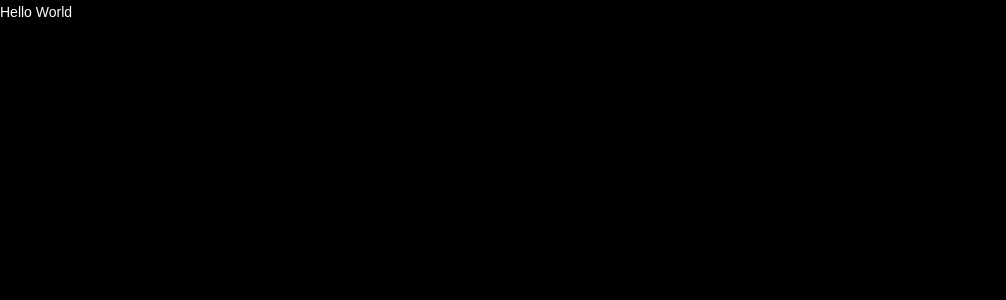
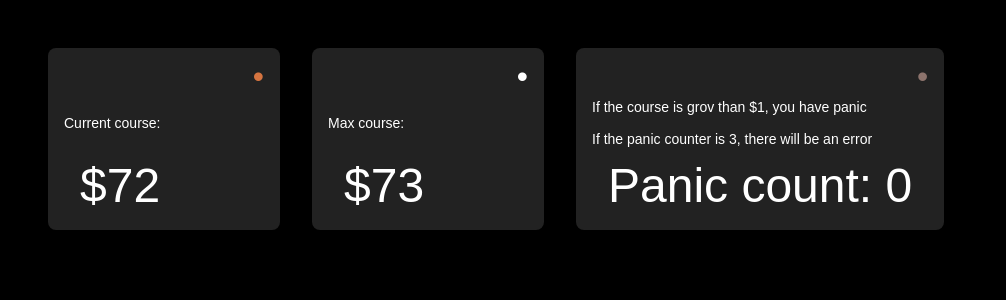
Before and after one commit to NinZZya/hw-otus, a React app: page / in a window 1280 px wide. Shown: the top 300 px of the page, without its empty margins (0-1006 px from the left). Built offline with nearby package versions, Linux system fonts and the light colour scheme.

Commit message:
Add components to App

```diff
--- a/src/App/App.tsx
+++ b/src/App/App.tsx
@@ -1,5 +1,6 @@
 import React from "react";
+import { InfoUSD } from "../modules";
 
 export const App: React.FC = () => {
-  return <div>Hello World</div>;
+  return <InfoUSD />;
 };
```
